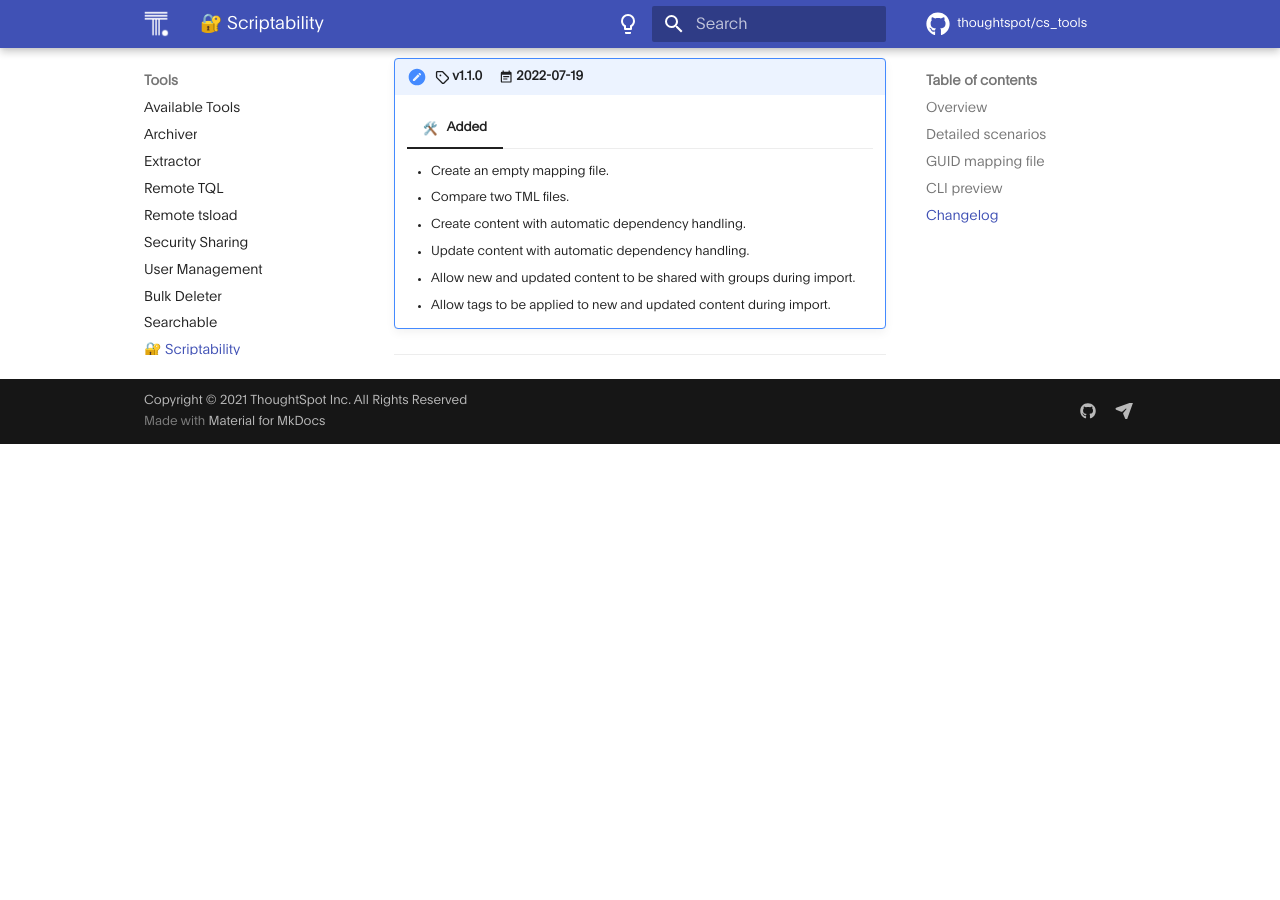
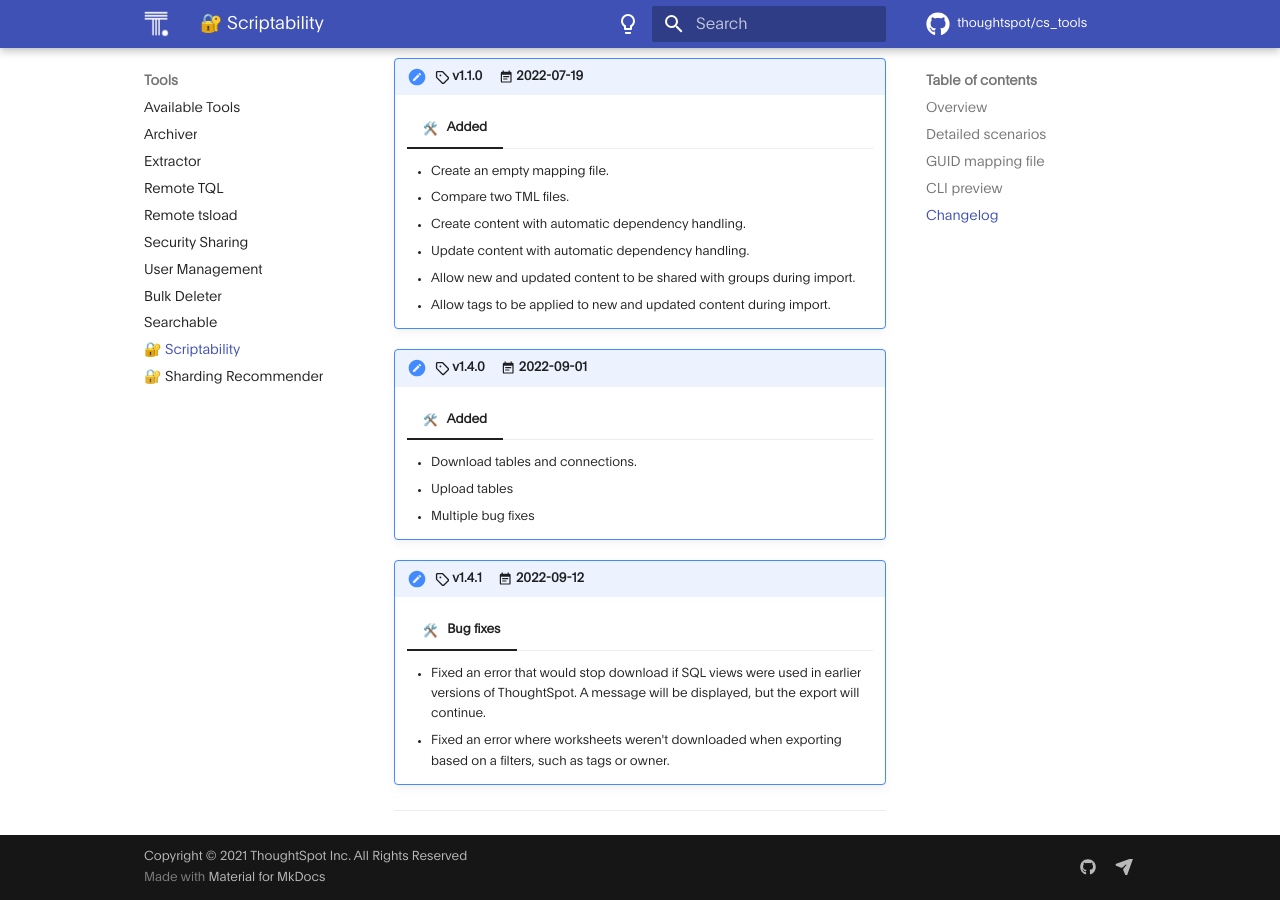
Before and after one commit to thoughtspot/cs_tools, an MkDocs documentation site: the page built from docs/cs-tools/scriptability/README.md, in a window 1280 px wide and 900 px high, scrolled down 4067 px. Built offline with MkDocs 1.6.1 and Material for MkDocs 9.7.7, drawn with Linux system fonts in a browser that asks for light colours; emoji names are drawn with the system emoji font; some web fonts are replaced; comment, search, counter and statistics services are not loaded; before the commit the page ends 4511 px from its top, so only the background shows below that.

Commit message:
Updating version and release notes for bug fixes.

```diff
--- a/cs_tools/cli/tools/_scriptability/_version.py
+++ b/cs_tools/cli/tools/_scriptability/_version.py
@@ -1 +1 @@
-__version__ = '1.4.0'
+__version__ = '1.4.1'
--- a/docs/cs-tools/scriptability/README.md
+++ b/docs/cs-tools/scriptability/README.md
@@ -291,6 +291,17 @@
     - Allow new and updated content to be shared with groups during import.
     - Allow tags to be applied to new and updated content during import.
 
+!!! tldr ":octicons-tag-16: v1.4.0 &nbsp; &nbsp; :material-calendar-text: 2022-09-01"
+    === ":hammer_and_wrench: &nbsp; Added"
+    - Download tables and connections.
+    - Upload tables
+    - Multiple bug fixes
+
+!!! tldr ":octicons-tag-16: v1.4.1 &nbsp; &nbsp; :material-calendar-text: 2022-09-12"
+    === ":hammer_and_wrench: &nbsp; Bug fixes"
+    - Fixed an error that would stop download if SQL views were used in earlier versions of ThoughtSpot.  A message will be displayed, but the export will continue.
+    - Fixed an error where worksheets weren't downloaded when exporting based on a filters, such as tags or owner.
+
 ---
 
 [keep-a-changelog]: https://keepachangelog.com/en/1.0.0/
```
